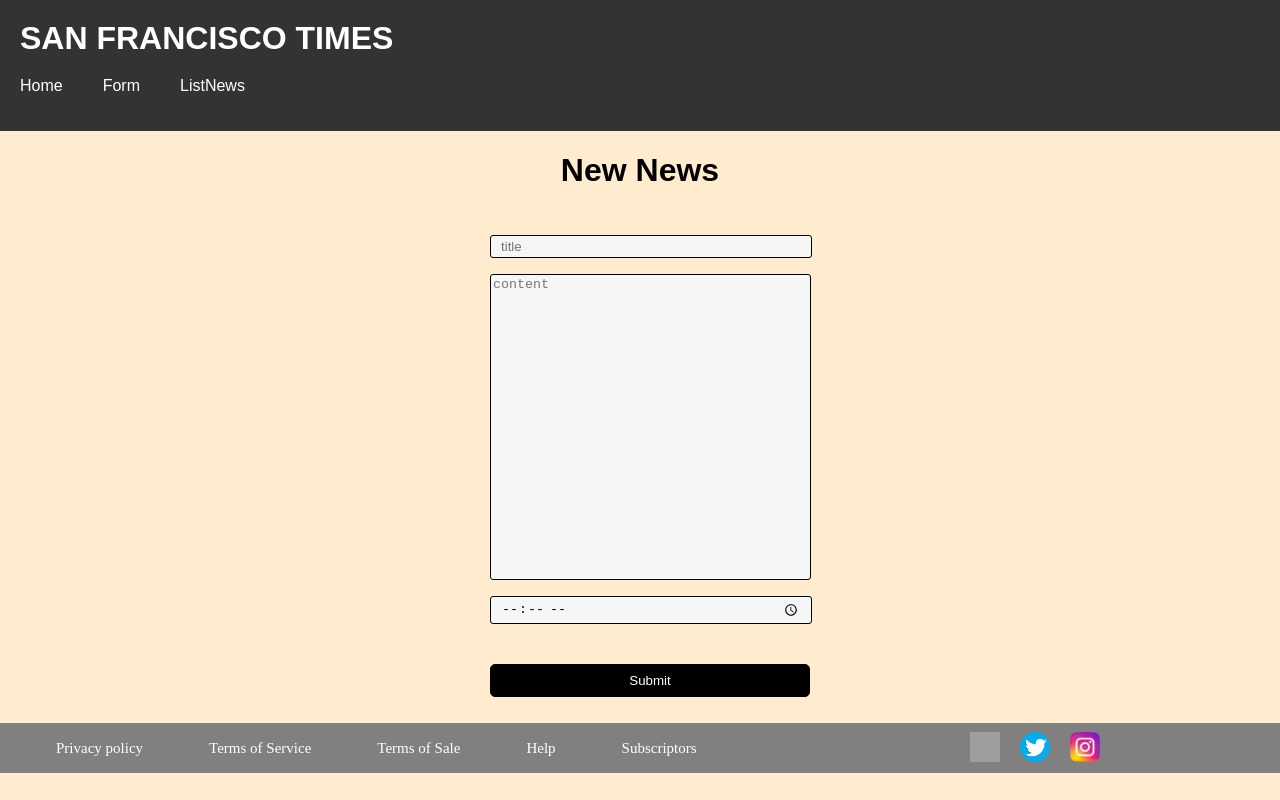
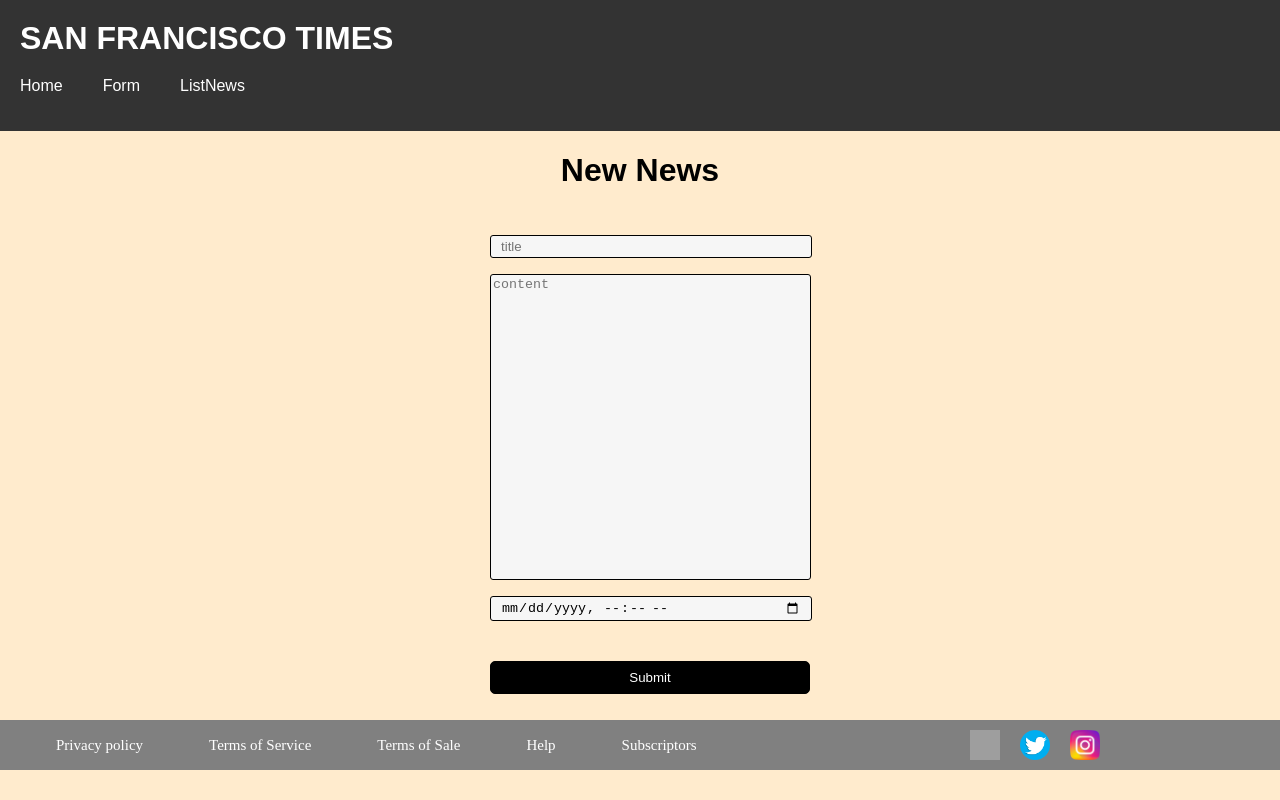
Before and after one commit to jerioz/REACT-WEB-NEWS, a React (Vite) app in the folder web-news/: page /form in a window 1280 px wide. Built offline with nearby package versions, Linux system fonts and the light colour scheme; grey boxes are pictures that could not be loaded.

Commit message:
update form

```diff
--- a/web-news/src/components/form/FormNews.jsx
+++ b/web-news/src/components/form/FormNews.jsx
@@ -64,8 +64,8 @@ const clearState = () => {
         required
         />
         <input
-        type="time"
-        value={data.time}
+        type="datetime-local"
+        value={data.datetime}
         onChange={handleInputChange}
         name="time"
         className='news__input'
--- a/web-news/src/components/listNews/ListNews.jsx
+++ b/web-news/src/components/listNews/ListNews.jsx
@@ -15,14 +15,13 @@ export const ListNews = () => {
     <>
     <div>
       <h1 className='news__title'>Most Read News</h1>
-      {/* <div className='news__text'> */}
-      {characters.map((character) => (
-      // <Character key={character.id} title={character.title} abstract={character.abstract}/>
-        <div className='news__text'>
-      <h2>{character.title}</h2>
-      <p>{character.abstract}</p>
-      <img src={character.media[0]['media-metadata'][2].url} alt={character.title} />
-        </div>
+
+      {characters && characters.map((character) => (
+      <div className='news__text'>
+        <h2>{character.title}</h2>
+        <p>{character.abstract}</p>
+        <img src={character.media[0]['media-metadata'][2].url} alt={character.title} />
+      </div>
       ))}
       </div>
     </>
--- a/web-news/src/components/listNews/ListNews.styles.scss
+++ b/web-news/src/components/listNews/ListNews.styles.scss
@@ -8,8 +8,4 @@
         text-align: center;
         margin: 40px;
     }
-    &__img {
-        width: 250px;
-        height: 250px;
-    }
 };
```
